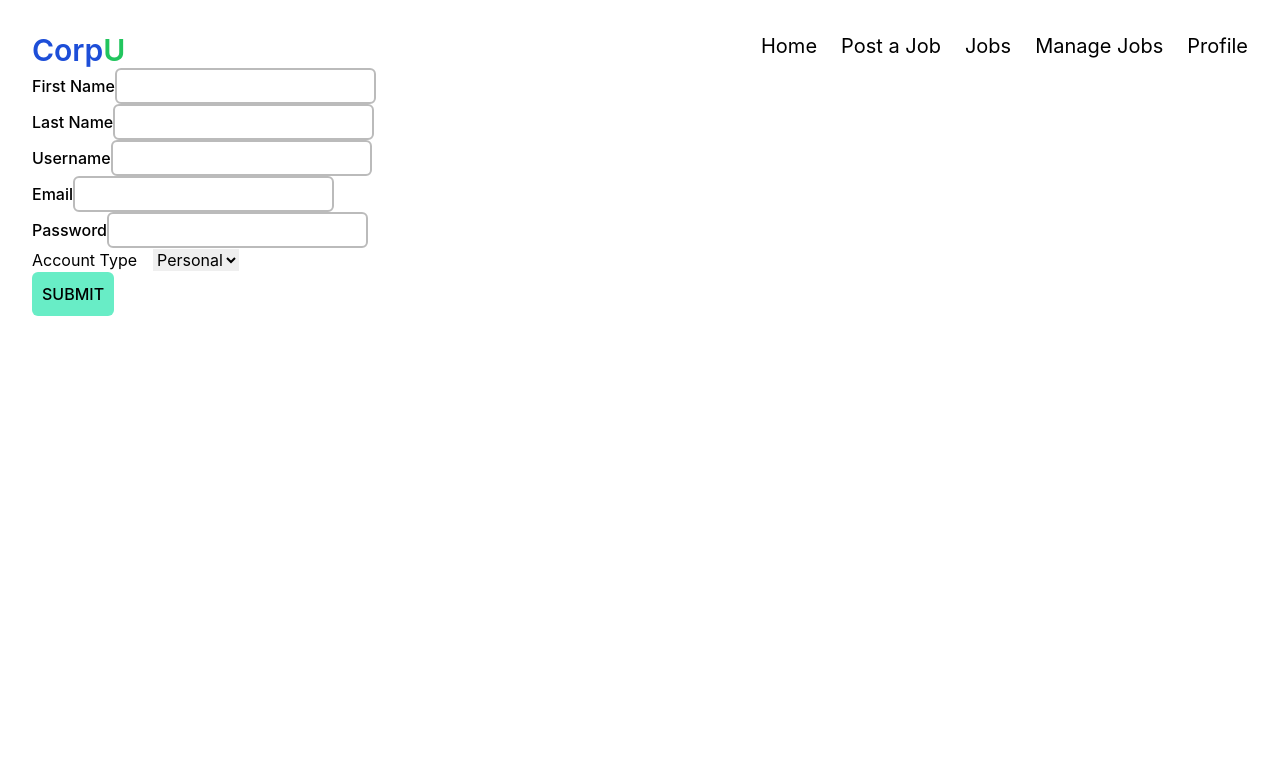
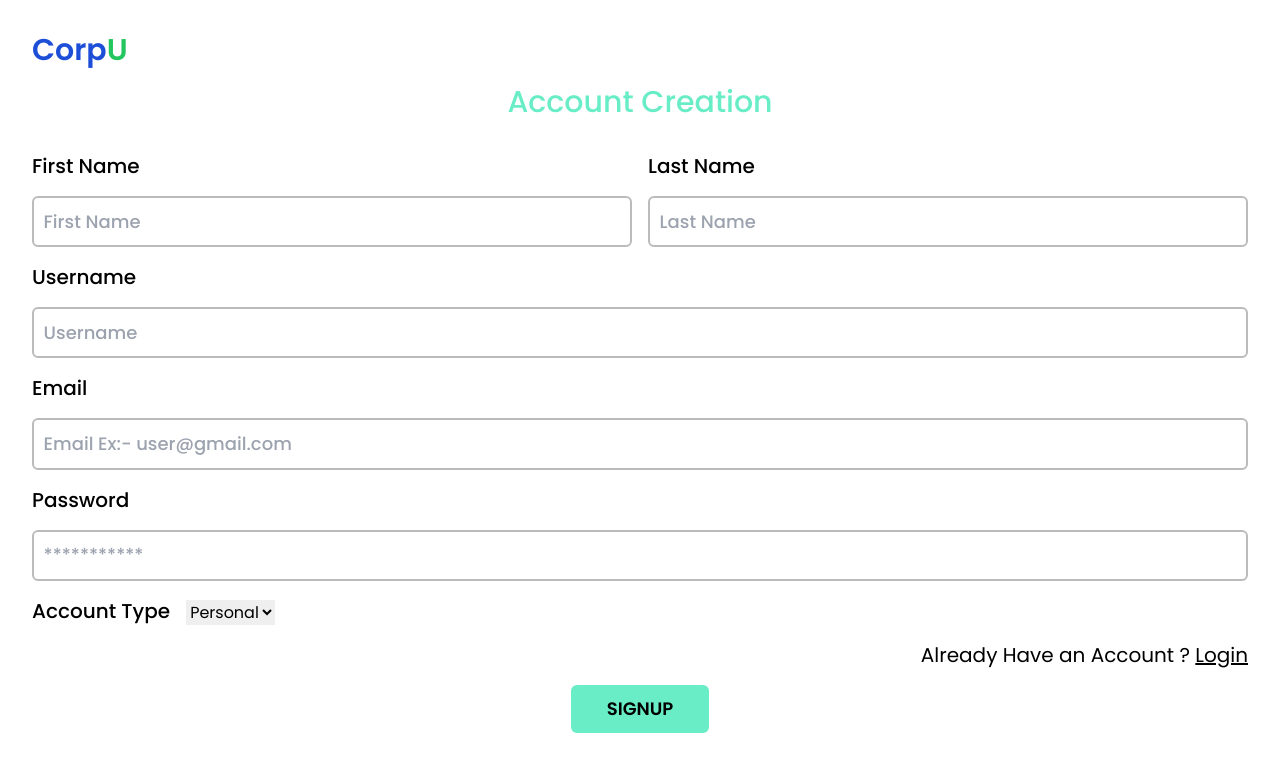
Before and after one commit to JKirito/tip_frontend, a React (Vite) app: page /signup in a window 1280 px wide. Shown: the top 772 px of the page. Built offline with nearby package versions, Linux system fonts and the light colour scheme; no server answers.

Commit message:
All functionalities completed with CSS styled good

```diff
--- a/src/App.tsx
+++ b/src/App.tsx
@@ -36,7 +36,7 @@ function App() {
       await authorizedInstance
         .get('/validate')
         .then((res) => {
-          // console.log(res.data);
+          console.log(res.data);
           dispatch(
             login({
               loginstatus: true,
@@ -56,6 +56,7 @@ function App() {
     };
     validate();
   }, []);
+
   return (
     <div>
       <Navigation />
--- a/src/Home/Home.tsx
+++ b/src/Home/Home.tsx
@@ -2,7 +2,9 @@ import React, { useEffect } from 'react';
 import { useDispatch } from 'react-redux';
 // import { checkValidation } from '../utils/ProtectedRoute';
 import { useNavigate, Link } from 'react-router-dom';
-import { logout } from '../states/slices/userSlice';
+import { login, logout } from '../states/slices/userSlice';
+import JobBoard from '../jobBoard/JobBoard';
+import authorizedInstance from '../axiosInstances/authInstance';
 
 const Home = () => {
   const navigate = useNavigate();
@@ -12,17 +14,11 @@ const Home = () => {
     dispatch(logout());
     navigate('/login');
   };
+
   return (
     <div>
-      <h1>HOME</h1>
-      <Link to='/jobs' className='linkbtn'>
-        view Jobs
-      </Link>
-      <Link to='/jobposts' className='linkbtn ml-3'>
-        Post A Job
-      </Link>
-      <div>
-        <button onClick={handleLogout}>Logout</button>
+      <div className='mt-5'>
+        <JobBoard />
       </div>
     </div>
   );
--- a/src/Login/Login.tsx
+++ b/src/Login/Login.tsx
@@ -82,39 +82,55 @@ const Login = () => {
       {loginStatus && <Navigate to='/' />}
 
       {!loginStatus && (
-        <form onSubmit={onSubmit}>
-          <span>Username</span>
+        <form
+          className='flex w-[100%] h-[70vh] justify-center items-center'
+          onSubmit={onSubmit}
+        >
+          <div className='flex flex-col gap-4 h-[400px] w-[80%]'>
+            <div className='flex text-center justify-center'>
+              <p className='text-4xl text-center font-semibold text-[#68EDC6]'>
+                System Login
+              </p>
+            </div>
+            <div className='flex flex-col gap-4'>
+              <span className='text-xl font-semibold'>Username</span>
               <input
                 type='text'
-            className='input_text'
+                className='input_text text-lg'
                 autoComplete='username'
+                placeholder='Username'
                 onChange={(e) => {
                   setUsername(e.target.value);
                 }}
               />
-          <br />
-          <span>Password</span>
+            </div>
+            <div className='flex flex-col gap-4'>
+              <span className='text-xl font-semibold'>Password</span>
               <input
                 type='password'
-            className='input_text'
+                className='input_text text-lg'
                 autoComplete='current-password'
+                placeholder='********'
                 onChange={(e) => {
                   setPassword(e.target.value);
                 }}
               />
-          <br />
+            </div>
+            <div className='flex justify-center mt-4'>
               <button
                 type='submit'
-            className='btn-green px-7 uppercase font-medium'
+                className='btn-green px-9 uppercase font-semibold text-lg'
               >
                 Login
               </button>
-          <p>
+            </div>
+            <p className='text-right text-lg'>
               Don't have an account?{' '}
               <Link to='/signup'>
                 <span className='underline'>Sign Up</span>
               </Link>
             </p>
+          </div>
         </form>
       )}
     </div>
--- a/src/ManageJobs/ManageJobs.tsx
+++ b/src/ManageJobs/ManageJobs.tsx
@@ -75,13 +75,14 @@ function ManageJobs() {
 
   return (
     <div>
+      <h1 className='text-3xl mt-5 mb-5'>Manage Jobs</h1>
       <div>
         {jobs.map((job, index) => {
           if (job.username === username) {
             return (
               <div
                 key={index}
-                className='border-2 rounded-md p-5 m-1 shadow-md'
+                className='border-2 border-[#68edc6] rounded-md p-5 m-1 shadow-lg'
               >
                 <div className='text-2xl capitalize'>{job.title}</div>
                 <div className='text-lg  text-gray-500'>
--- a/src/Navigation/Navigation.tsx
+++ b/src/Navigation/Navigation.tsx
@@ -1,31 +1,69 @@
 import React from 'react';
-import { Link } from 'react-router-dom';
+import { Link, useLocation, useNavigate } from 'react-router-dom';
+import { logout } from '../states/slices/userSlice';
+import { useDispatch, useSelector } from 'react-redux';
+import { RootState } from '../states/store';
+import { Roles } from '../interface';
 
 const Navigation = () => {
+  const dispatch = useDispatch();
+  const navigate = useNavigate();
+  const role = useSelector((state: RootState) => state.user.role);
+  const loginStatus = useSelector((state: RootState) => state.user.loginstatus);
+  const handleLogout = (e: React.MouseEvent<HTMLButtonElement>) => {
+    dispatch(logout());
+    navigate('/login');
+  };
+  const location = useLocation();
+  const naivagte = useNavigate();
+
+  const goToHome = () => {
+    if (location.pathname === '/signup' || location.pathname === '/login') {
+      return;
+    } else {
+      navigate('/');
+    }
+  };
   return (
     <div className='flex justify-between'>
       <div className='flex text-3xl font-semibold'>
-        <Link to='/' className='flex'>
-          <p className='text-blue-700'>Corp</p>
+        <p className='flex cursor-pointer' onClick={goToHome}>
+          <span className='text-blue-700'>Corp</span>
           <span className='text-green-500'>U</span>
-        </Link>
+        </p>
       </div>
-      <div className='ml-auto flex space-x-6 text-xl'>
+      <div className='ml-auto flex space-x-6 text-xl justify-center items-center'>
+        {loginStatus && (
           <Link to='/' className='hover:underline underline-offset-4'>
             Home
           </Link>
-        <Link to='/jobposts' className='hover:underline  underline-offset-4'>
+        )}
+
+        {role && role === Roles.ADMIN ? (
+          <>
+            <Link
+              to='/jobposts'
+              className='hover:underline  underline-offset-4'
+            >
               Post a Job
-        </Link>
-        <Link to='/jobs' className='hover:underline  underline-offset-4'>
-          Jobs
             </Link>
             <Link to='/manage' className='hover:underline  underline-offset-4'>
               Manage Jobs
             </Link>
+          </>
+        ) : null}
+
+        {loginStatus && (
           <Link to='/profile' className='hover:underline  underline-offset-4'>
             Profile
           </Link>
+        )}
+
+        {loginStatus && (
+          <button className='btn-green' onClick={handleLogout}>
+            Log out
+          </button>
+        )}
       </div>
     </div>
   );
--- a/src/Profile/Profile.tsx
+++ b/src/Profile/Profile.tsx
@@ -130,7 +130,7 @@ const Profile = () => {
           skills: data.skills,
         };
       });
-      alert('Profile Updated Successfully')
+      alert('Profile Updated Successfully');
     } catch (err) {
       console.log(err);
     }
@@ -138,35 +138,39 @@ const Profile = () => {
 
   return (
     <div>
-      <h1>Profile</h1>
-      <div className='flex flex-row'>
-        <div className='flex flex-col w-1/2'>
-          <label htmlFor='firstname' className='text-lg'>
-            FirstName
+      <h1 className='text-3xl mt-6 text-[#68EDC6] text-center'>
+        Profile Setup
+      </h1>
+      <div className='flex flex-row mt-4 gap-4'>
+        <div className='flex flex-col w-1/2 gap-3'>
+          <label htmlFor='firstname' className='text-xl font-medium'>
+            First Name
           </label>
           <input
             type='text'
             name='firstName'
             value={profile.firstName}
             onChange={handleChange}
-            className='w-full mt-2  input_text'
+            placeholder='First Name'
+            className='w-full mt-2 input_text'
           />
         </div>
-        <div className='flex flex-col w-1/2'>
-          <label htmlFor='lastname' className='text-lg'>
-            LastName
+        <div className='flex flex-col  w-1/2 gap-3'>
+          <label htmlFor='lastname' className='text-xl font-medium'>
+            Last Name
           </label>
           <input
             type='text'
             name='lastName'
             value={profile.lastName}
             onChange={handleChange}
+            placeholder='Last Name'
             className='w-full mt-2 input_text'
           />
         </div>
       </div>
-      <div className='mt-2'>
-        <label htmlFor='email' className='text-lg'>
+      <div className='mt-2 flex flex-col gap-3'>
+        <label htmlFor='email' className='text-xl font-medium'>
           Email
         </label>
         <input
@@ -175,10 +179,11 @@ const Profile = () => {
           value={profile.email}
           onChange={handleChange}
           className='input_text mt-2 w-full'
+          placeholder='Email For Ex:- user@gmail.com'
         />
       </div>
-      <div className='mt-2'>
-        <label htmlFor='dob' className='text-lg'>
+      <div className='mt-2 flex flex-col gap-3'>
+        <label htmlFor='dob' className='text-xl font-medium'>
           Date of Birth
         </label>
         <input
@@ -186,11 +191,11 @@ const Profile = () => {
           name='dob'
           value={profile.dob}
           onChange={handleChange}
-          className='ml-4 input_text'
+          className='input_text'
         />
       </div>
-      <div className='mt-2 flex flex-col'>
-        <label htmlFor='phone' className='text-lg'>
+      <div className='mt-2 flex flex-col gap-3'>
+        <label htmlFor='phone' className='text-xl font-medium'>
           Phone
         </label>
         <input
@@ -199,10 +204,11 @@ const Profile = () => {
           value={profile.phone}
           onChange={handleChange}
           className='input_text'
+          placeholder='Phone Number'
         />
       </div>
-      <div className='mt-2 flex flex-col'>
-        <label htmlFor='city' className='text-lg'>
+      <div className='mt-2 flex flex-col gap-3'>
+        <label htmlFor='city' className='text-xl font-medium'>
           City
         </label>
         <input
@@ -211,10 +217,11 @@ const Profile = () => {
           value={profile.city}
           onChange={handleChange}
           className='input_text'
+          placeholder='City'
         />
       </div>
-      <div className='mt-2 flex flex-col'>
-        <label htmlFor='state' className='text-lg'>
+      <div className='mt-2 flex flex-col gap-3'>
+        <label htmlFor='state' className='text-xl font-medium'>
           State
         </label>
         <input
@@ -223,10 +230,11 @@ const Profile = () => {
           value={profile.state}
           onChange={handleChange}
           className='input_text'
+          placeholder='State'
         />
       </div>
-      <div className='mt-2 flex flex-col'>
-        <label htmlFor='postcode' className='text-lg'>
+      <div className='mt-2 flex flex-col gap-3'>
+        <label htmlFor='postcode' className='text-xl font-medium'>
           Postcode
         </label>
         <input
@@ -235,10 +243,11 @@ const Profile = () => {
           value={profile.postcode}
           onChange={handleChange}
           className='input_text'
+          placeholder='Postcode'
         />
       </div>
-      <div className='mt-2'>
-        <label htmlFor='education' className='text-lg'>
+      <div className='mt-2 flex flex-col gap-3'>
+        <label htmlFor='education' className='text-xl font-medium'>
           Education
         </label>
         <textarea
@@ -248,10 +257,11 @@ const Profile = () => {
           value={textareaData?.education}
           onChange={handleTextAreaChange}
           className='w-full input_text'
+          placeholder='Enter all of your education details here'
         ></textarea>
       </div>
-      <div className='mt-2'>
-        <label htmlFor='preferences' className='text-lg'>
+      <div className='mt-2 flex flex-col gap-3'>
+        <label htmlFor='preferences' className='text-xl font-medium'>
           Preferences
         </label>
         <textarea
@@ -261,10 +271,11 @@ const Profile = () => {
           cols={30}
           rows={10}
           className='input_text w-full'
+          placeholder='Enter all of your preferences here, like your preferred work location, preferred work time, availabilities etc.'
         ></textarea>
       </div>
-      <div className='mt-2'>
-        <label htmlFor='skills' className='text-lg'>
+      <div className='mt-2 flex flex-col gap-3'>
+        <label htmlFor='skills' className='text-xl font-medium'>
           Skills
         </label>
         <textarea
@@ -274,10 +285,11 @@ const Profile = () => {
           cols={30}
           rows={10}
           className='input_text w-full'
+          placeholder='Enter all of your skills here'
         ></textarea>
       </div>
-      <div className='mt-2'>
-        <label htmlFor='coverletter' className='text-lg'>
+      <div className='mt-2 flex flex-col gap-3'>
+        <label htmlFor='coverletter' className='text-xl font-medium'>
           Cover Letter
         </label>
         <textarea
@@ -287,11 +299,12 @@ const Profile = () => {
           cols={30}
           rows={10}
           className='input_text w-full'
+          placeholder='Write your cover letter here or paste it from somewhere else'
         ></textarea>
       </div>
-      <div className='mt-2'>
-        <label htmlFor='resume' className='text-lg'>
-          Resume
+      <div className='flex flex-row gap-3 mt-3'>
+        <label htmlFor='resume' className='text-xl font-medium'>
+          Resume/CV
         </label>
         <input
           type='file'
--- a/src/index.css
+++ b/src/index.css
@@ -1,3 +1,5 @@
+@import url('https://fonts.googleapis.com/css2?family=Poppins:wght@100;300;400;500;600;700&display=swap');
+
 @tailwind base;
 @tailwind components;
 @tailwind utilities;
@@ -6,7 +8,7 @@
   .input_text {
     border: 2px solid #bbbbbb;
     border-radius: 6px;
-    padding: 4px;
+    padding: 0.6rem;
   }
   .linkbtn {
     border-bottom: 2px solid #bbbbbb;
@@ -22,7 +24,7 @@
 }
 
 :root {
-  font-family: Inter, system-ui, Avenir, Helvetica, Arial, sans-serif;
+  font-family: Poppins, Inter, system-ui, Avenir, Helvetica, Arial, sans-serif;
   line-height: 1.5;
   font-weight: 400;
 
--- a/src/jobBoard/JobPost.tsx
+++ b/src/jobBoard/JobPost.tsx
@@ -48,28 +48,36 @@ const JobPost = () => {
   return (
     <div className='mt-5'>
       <form className='flex flex-col' onSubmit={handleSubmit}>
-        <p className='self-start text-xl bold'>Post a Job</p>
-        <div className='flex flex-col mt-4'>
-          <label className='self-start text-xl capitalize'>Title</label>
+        <p className='text-2xl font-bold text-center text-[#68EDC6]'>
+          Post a Job
+        </p>
+        <div className='flex flex-col gap-3 mt-4'>
+          <label className='self-start text-xl capitalize font-medium'>
+            Title
+          </label>
           <input
             type='text'
             name='title'
             className='input_text w-1/2'
             onChange={handleChange}
+            placeholder='Job Title'
           />
         </div>
-        <div className='flex justify-between mt-4'>
-          <div className='flex flex-col basis-1/2'>
-            <label className='self-start text-xl capitalize'>Subject</label>
+        <div className='flex justify-between mt-4 gap-4'>
+          <div className='flex flex-col basis-1/2 gap-3'>
+            <label className='self-start text-xl capitalize font-medium'>
+              Subject
+            </label>
             <input
               type='text'
               name='subject'
               className='input_text mr-2'
               onChange={handleChange}
+              placeholder='Subject / Course Code'
             />
           </div>
-          <div className='flex flex-col basis-1/2'>
-            <label className='self-start ml-2 text-xl capitalize'>
+          <div className='flex flex-col basis-1/2 gap-3'>
+            <label className='self-start ml-2 text-xl capitalize font-medium'>
               Location
             </label>
             <input
@@ -77,16 +85,17 @@ const JobPost = () => {
               name='location'
               className='input_text ml-2'
               onChange={handleChange}
+              placeholder='Location'
             />
           </div>
         </div>
 
         <div className='mt-4'>
-          <label className='text-xl capitalize'>Job Type</label>
+          <label className='text-xl capitalize font-medium'>Job Type</label>
           <select
             name=''
             id=''
-            className='text-md ml-4'
+            className='text-md ml-4 font-normal'
             onChange={handleOptionChange}
           >
             <option value={JobType.FULL_TIME}>{JobType.FULL_TIME}</option>
@@ -98,19 +107,22 @@ const JobPost = () => {
           </select>
         </div>
 
-        <div className='flex flex-col mt-4'>
-          <label className='self-start text-xl capitalize'>Description</label>
+        <div className='flex flex-col mt-4 gap-3'>
+          <label className='self-start text-xl capitalize font-medium'>
+            Description
+          </label>
           <textarea
             name='description'
             cols={50}
             rows={20}
             className='input_text basis-full'
             onChange={handleChange}
+            placeholder='Enter the Job Description here'
           ></textarea>
         </div>
         <div className='w-full mt-4'>
           <button
-            className='input_text w-full bg-[#68edc6]  font-bold'
+            className='input_text w-full bg-[#68edc6] border-0 font-medium text-xl'
             type='submit'
           >
             Post a Job
--- a/src/signup/Signup.tsx
+++ b/src/signup/Signup.tsx
@@ -1,6 +1,6 @@
 import React, { useState } from 'react';
 import baseInstance from '../axiosInstances/baseInstance';
-import { useNavigate } from 'react-router-dom';
+import { Link, useNavigate } from 'react-router-dom';
 import { Roles } from '../interface';
 interface SignupData {
   username: string;
@@ -64,74 +64,92 @@ const Signup = () => {
 
   return (
     <div>
-      <form onSubmit={handleSubmit}>
-        <div>
-          <label className='font-medium capitalize'>First Name</label>
+      <form onSubmit={handleSubmit} className='flex flex-col gap-4 mt-4'>
+        <div className='flex justify-center mb-4'>
+          <p className='text-3xl font-medium capitalize text-[#68EDC6]'>
+            Account Creation
+          </p>
+        </div>
+        <div className='flex flex-row gap-4'>
+          <div className='flex flex-col gap-4 w-1/2'>
+            <label className='font-medium text-xl capitalize'>First Name</label>
             <input
               type='text'
               name='firstName'
               onChange={handleChange}
-            className='input_text font-medium'
+              className='input_text text-lg font-medium'
+              placeholder='First Name'
             />
           </div>
-        <div>
-          <label className='font-medium capitalize'>Last Name</label>
+          <div className='flex flex-col gap-4 w-1/2'>
+            <label className='font-medium capitalize text-xl'>Last Name</label>
             <input
               type='text'
               name='lastName'
               onChange={handleChange}
-            className='input_text font-medium'
+              className='input_text text-lg font-medium'
+              placeholder='Last Name'
             />
           </div>
-        <div>
-          <label className='font-medium capitalize'>username</label>
+        </div>
+        <div className='flex flex-col gap-4'>
+          <label className='font-medium capitalize text-xl'>username</label>
           <input
             type='text'
             name='username'
             onChange={handleChange}
-            className='input_text font-medium'
+            className='input_text text-lg font-medium'
+            placeholder='Username'
           />
         </div>
-        <div>
-          <label className='font-medium capitalize'>Email</label>
+        <div className='flex flex-col gap-4'>
+          <label className='font-medium capitalize text-xl'>Email</label>
           <input
             type='email'
             name='email'
             onChange={handleChange}
-            className='input_text font-medium'
+            className='input_text font-medium text-lg'
+            placeholder='Email Ex:- user@gmail.com'
           />
         </div>
-        <div>
-          <label className='font-medium capitalize'>Password</label>
+        <div className='flex flex-col gap-4'>
+          <label className='font-medium capitalize text-xl'>Password</label>
           <input
             type='password'
             name='password'
             onChange={handleChange}
-            className='input_text font-medium'
+            className='input_text font-medium text-lg'
+            placeholder='***********'
           />
         </div>
-
         <div>
           <div>
-            <span>Account Type</span>
+            <span className='text-xl font-medium capitalize'>Account Type</span>
             <select
               name='account_type'
               id='account_type'
+              className='font-lg ml-4'
               onChange={handleAccountChange}
-              className='ml-4'
             >
-              <option value={Roles.BASIC}>Personal</option>
-              <option value={Roles.ADMIN}>ADMIN</option>
+              <option className='font-lg' value={Roles.BASIC}>
+                Personal
+              </option>
+              <option className='font-lg' value={Roles.ADMIN}>
+                ADMIN
+              </option>
             </select>
           </div>
           {adminAccount && (
-            <div>
-              <label>Admin Secret</label>
+            <div className='flex flex-col gap-4 mt-4'>
+              <label className='text-xl font-medium capitalize'>
+                Admin Key
+              </label>
               <input
-                type='text'
+                type='password'
                 name=''
                 className='input_text font-medium'
                 value={adminRefCode}
+                placeholder='*********'
                 onChange={(e) => {
                   setAdminRefCode(e.target.value);
                 }}
@@ -139,11 +157,21 @@ const Signup = () => {
             </div>
           )}
         </div>
+        <div>
+          <p className='text-xl text-right'>
+            Already Have an Account ?{' '}
+            <Link to='/login' className='underline'>
+              Login
+            </Link>
+          </p>
+        </div>
+        <div className='flex justify-center'>
           <input
             type='submit'
-          value='Submit'
-          className='btn-green uppercase font-medium'
+            value='SignUp'
+            className='btn-green px-9 uppercase font-semibold text-lg'
           />
+        </div>
       </form>
     </div>
   );
```
Also changed, not shown: src/ViewApplicant/ViewApplicant.tsx (+13 -10 lines), src/jobBoard/JobBoard.tsx (+6 -4 lines). Lines whose indentation alone changed are shown as unchanged.
